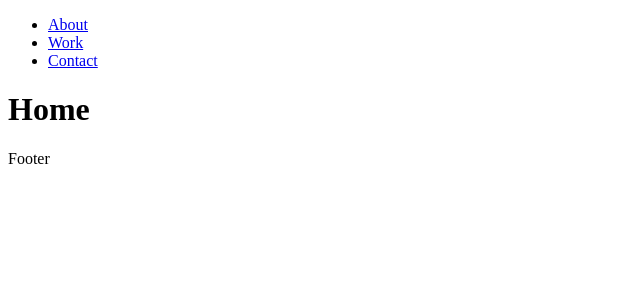
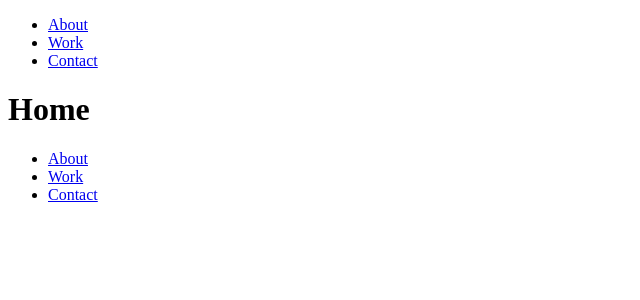
Before and after one commit to JDHofmann/portfolio-2.0, a Next.js app: page / in a window 1280 px wide. Shown: the top 300 px of the page, without its empty margins (0-640 px from the left). Built offline with nearby package versions, Linux system fonts and the light colour scheme.

Commit message:
more components

```diff
--- /dev/null
+++ b/components/Footer.js
@@ -0,0 +1,18 @@
+import Nav from './Nav';
+
+export default function Footer(){
+    return (
+        <footer>
+            <Nav />
+            <style jsx>{`
+                nav {
+                    background: #00a000;
+                }
+                h1 {
+                    color: #ffffff;
+                    text-align: center;
+                }
+            `}</style>
+        </footer>
+    )
+}
--- a/components/Header.js
+++ b/components/Header.js
@@ -1,15 +1,10 @@
 import Link from 'next/link';
+import Nav from './Nav';
 
 export default function Header(){
     return (
         <header>
-            <nav>
-                <ul>
-                    <li><Link href="/about">About</Link></li>
-                    <li><Link href="/work">Work</Link></li>
-                    <li><Link href="/contact">Contact</Link></li>
-                </ul>
-            </nav>
+            <Nav />
         </header>
     )
 }
--- a/components/Layout.js
+++ b/components/Layout.js
@@ -1,4 +1,5 @@
 import Head from 'next/head'
+import Footer from './Footer'
 import Header from './Header'
 
 export default function Layout({children}){
@@ -10,7 +11,7 @@ export default function Layout({children}){
             </Head>
             <Header />
             <main>{children}</main>
-            <footer>Footer</footer>
+            <Footer />
         </div>
     )
 }
--- /dev/null
+++ b/components/Nav.js
@@ -0,0 +1,13 @@
+import Link from 'next/link';
+
+export default function Nav(){
+    return(
+        <nav>
+            <ul>
+                <li><Link href="/about">About</Link></li>
+                <li><Link href="/work">Work</Link></li>
+                <li><Link href="/contact">Contact</Link></li>
+            </ul>
+        </nav>
+    )
+}
```
